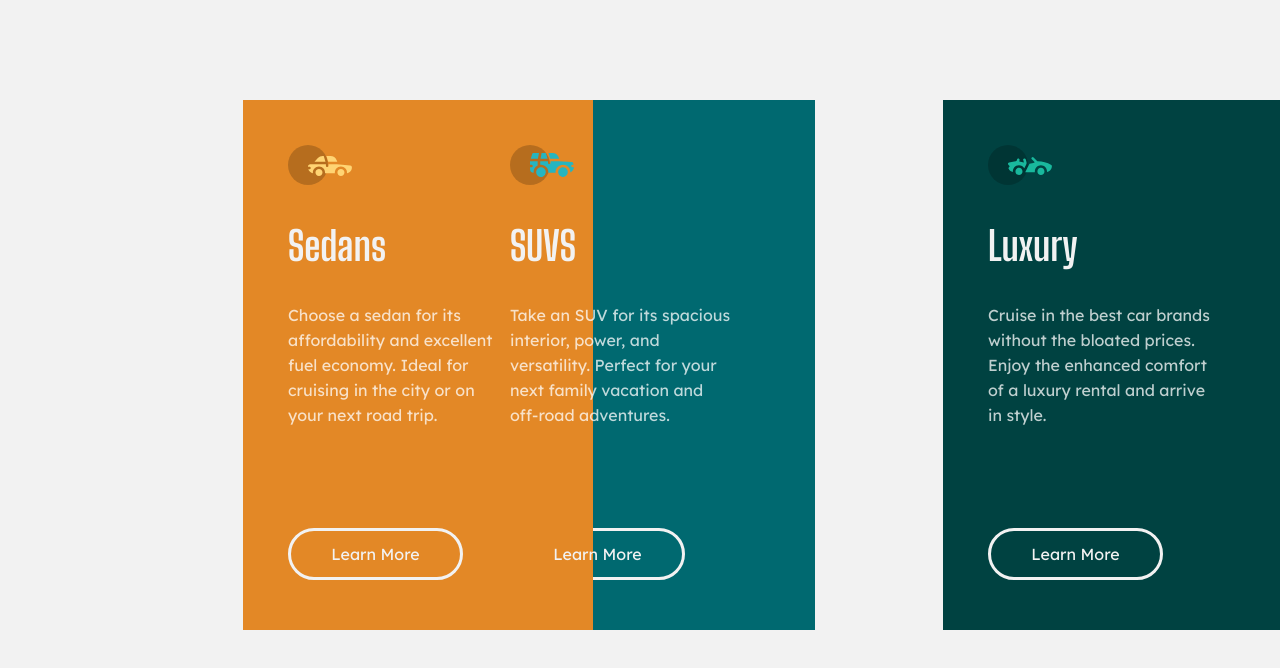
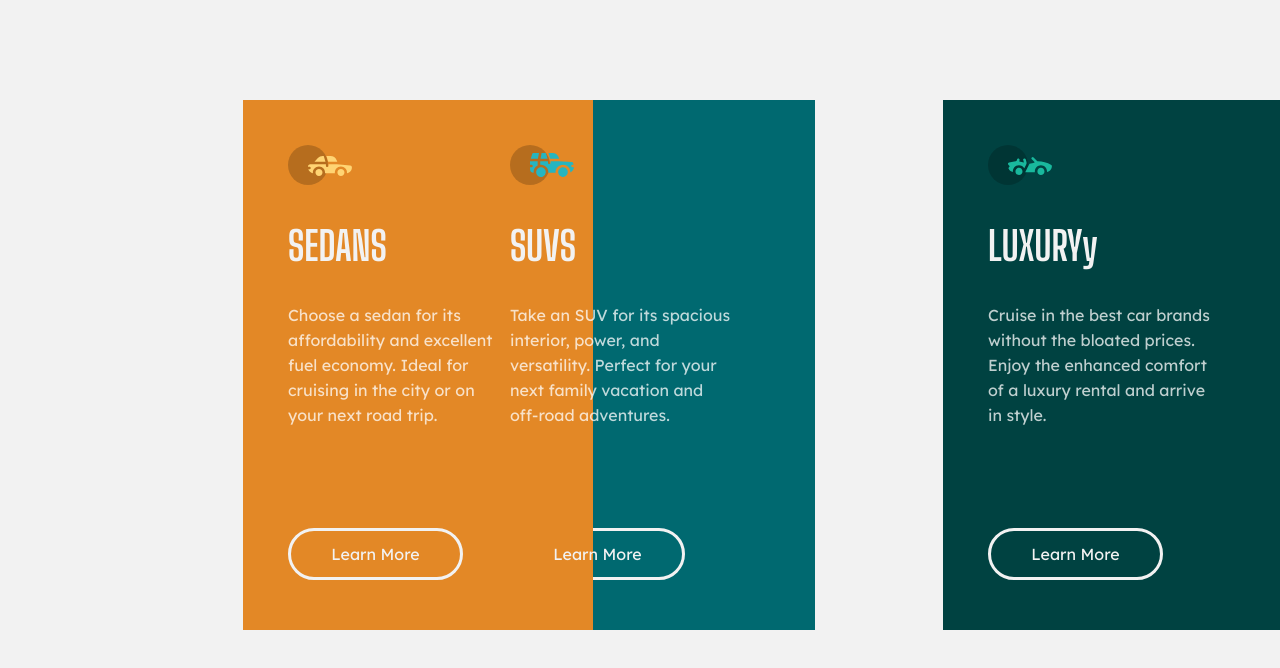
Before and after one commit to ishitaraina1807/3_card_preview_component-, a plain HTML site: page index.html in a window 1280 px wide. Drawn offline with Linux system fonts and the light colour scheme.

Commit message:
Update index.html

```diff
--- a/index.html
+++ b/index.html
@@ -50,7 +50,7 @@
     </section>
     <section id="left_box">
       <img class="img" src="icon-sedans.svg" alt="SEDANS" />
-      <h1 class="h1">Sedans</h1>
+      <h1 class="h1">SEDANS</h1>
       <p class="para">
         Choose a sedan for its affordability and excellent fuel economy. Ideal
         for cruising in the city or on your next road trip.
@@ -59,7 +59,7 @@
     </section>
     <section id="right_box">
       <img class="img" src="icon-luxury.svg" alt="LUXURY" />
-      <h1 class="h1">Luxury</h1>
+      <h1 class="h1">LUXURYy</h1>
       <p class="para">
         Cruise in the best car brands without the bloated prices. Enjoy the
         enhanced comfort of a luxury rental and arrive in style.
```
